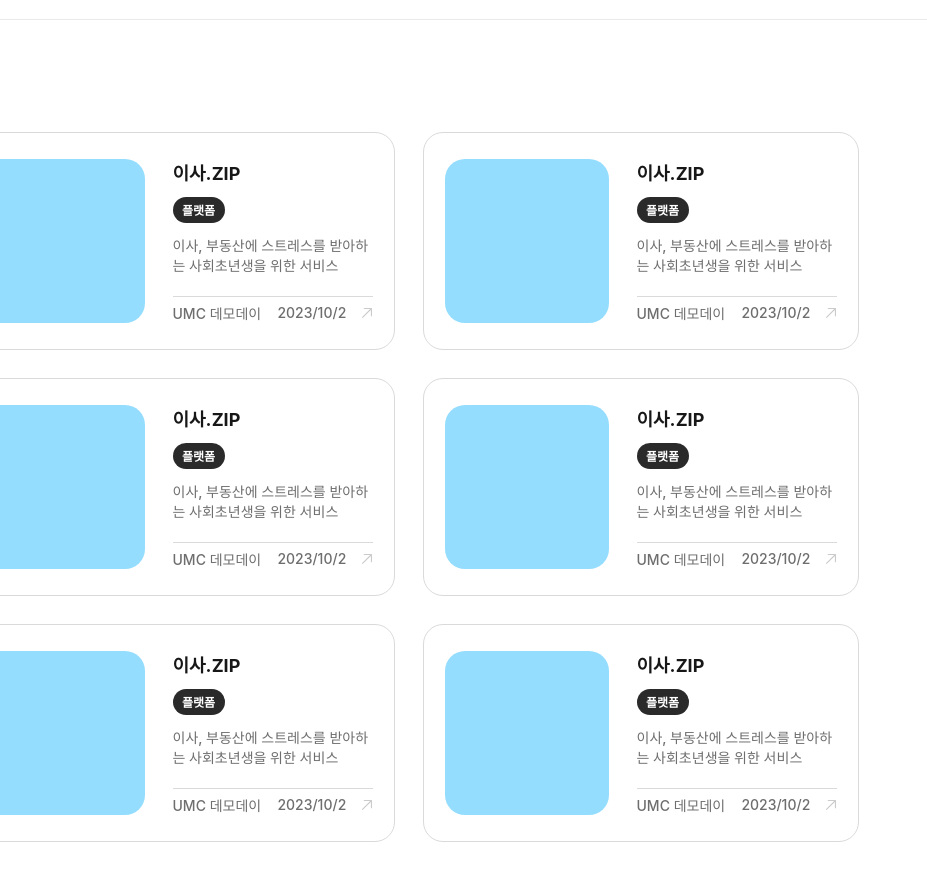
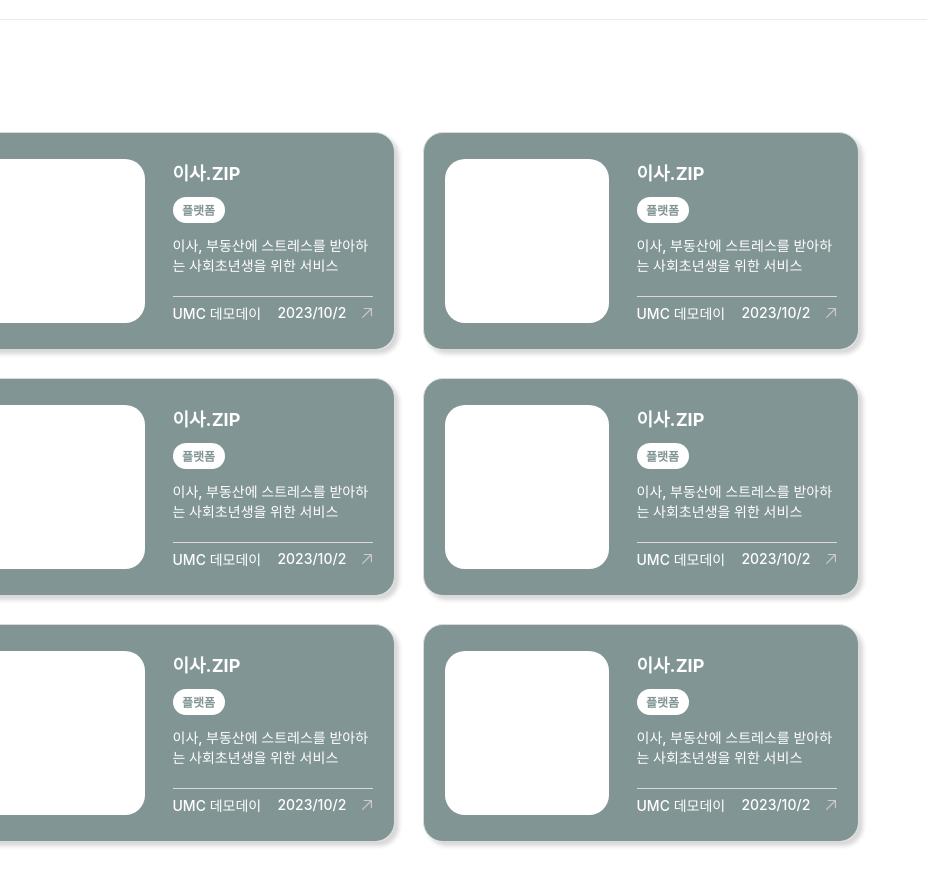
Before and after one commit to DevCrew-proj/DevCrew-web, a React (Create React App) app: page /portfolio in a window 1280 px wide. Shown: the part 1080-1966 px from the top of the page, without its empty margins (0-927 px from the left). Built offline with nearby package versions, Linux system fonts and the light colour scheme; a web font is replaced by a local one.

Commit message:
style: PortfolioCard 스타일 수정

```diff
--- a/src/components/PorfolioCard.js
+++ b/src/components/PorfolioCard.js
@@ -7,15 +7,16 @@ const Portfolio = styled.div`
   display: flex;
   gap: 28px;
   padding: 26px 21px;
-  background-color: #ffffff;
+  background-color: rgba(47, 79, 79, 0.6);
   border: 1px solid #dadada;
   border-radius: 20px;
+  box-shadow: 4px 4px 4px rgba(0, 0, 0, 0.16);
 `;
 
 const Thumbnail = styled.div`
   width: 164px;
   height: 164px;
-  background: #94ddfe;
+  background: #ffffff;
   border-radius: 20px;
 `;
 
@@ -29,22 +30,22 @@ const InfoWrapper = styled.div`
 const PortfolioTitle = styled.h3`
   font-size: 18px;
   font-weight: 700;
-  color: #171717;
+  color: #ffffff;
   margin: 0;
 `;
 
 const Chip = styled.div`
   width: fit-content;
   padding: 4.5px 9.5px;
-  background-color: #2a2a2a;
-  color: #ffffff;
+  background-color: #ffffff;
+  color: rgba(130, 149, 149, 1);
   font-size: 12px;
   font-weight: 700;
   border-radius: 999px;
 `;
 
 const Description = styled.p`
-  color: #6e6e6e;
+  color: #ffffff;
   font-size: 14px;
   font-weight: 500;
   margin: 0;
--- a/src/pages/IntroducePage.js
+++ b/src/pages/IntroducePage.js
@@ -116,7 +116,7 @@ const IntroducePage = () => {
             <Title>기본 정보</Title>
           </TitleContainer>
           {/* 입력 폼 시작 */}
-          <FormContainer onSubmit={alert("작성완료")}>
+          <FormContainer onSubmit={console.log("작성완료")}>
             <ProfileContainer>
               <ProfileWrapper>
                 <LabelContainer>
```
